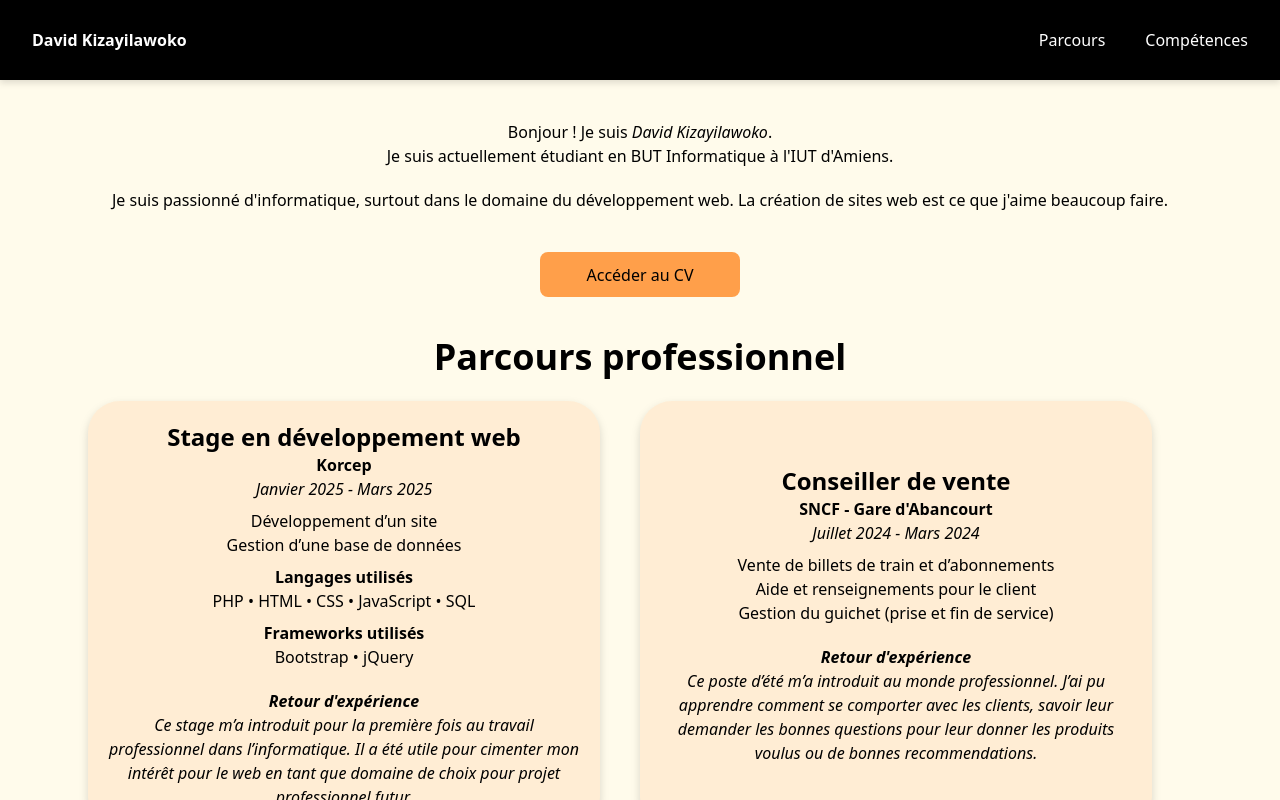
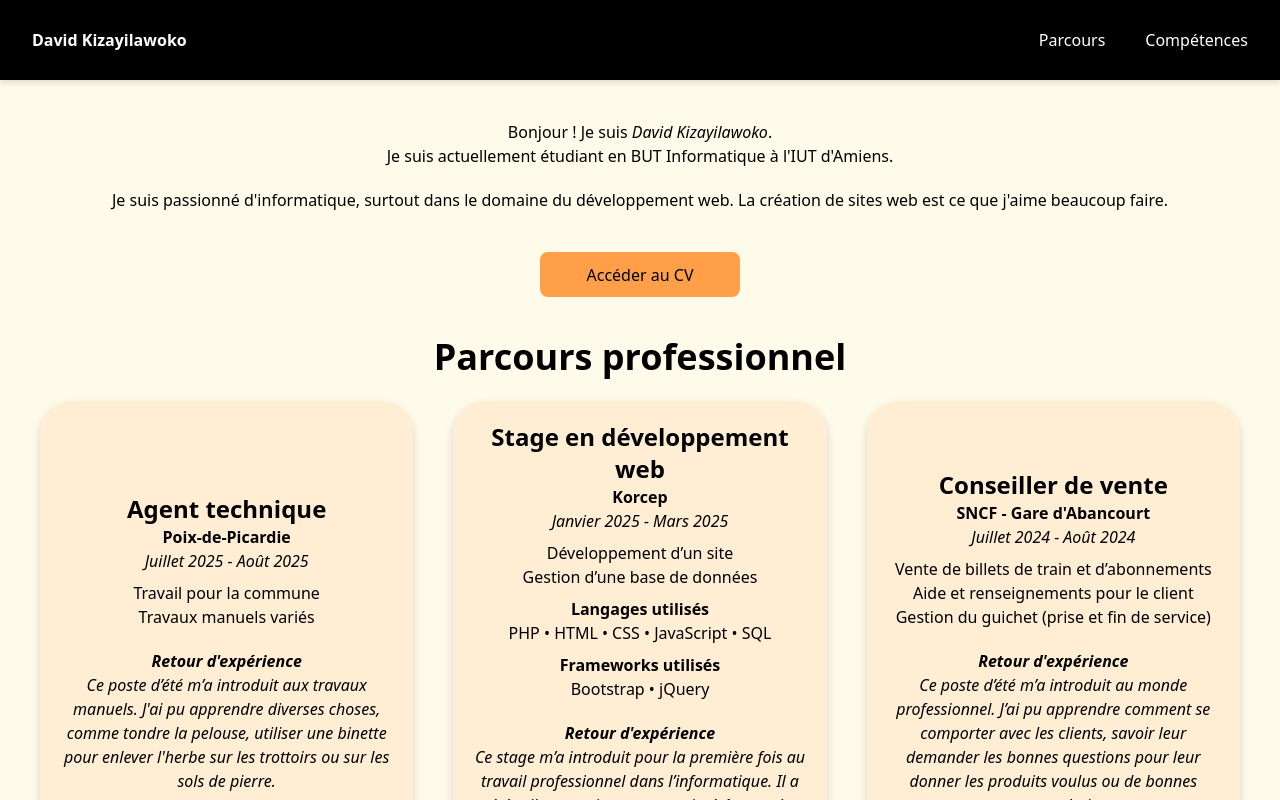
Before and after one commit to Davidkizajr/portfolio, a React (Vite) app: page / in a window 1280 px wide. Shown: the top 800 px of the page. Built offline with nearby package versions, Linux system fonts and the light colour scheme.

Commit message:
Dernier poste mis

```diff
--- a/src/App.tsx
+++ b/src/App.tsx
@@ -87,6 +87,28 @@ function App() {
             Parcours professionnel
           </h2>
           <div className="flex flex-col md:flex-row justify-center items-center md:items-stretch">
+            <div className="my-6 bg-orange-100 drop-shadow-lg rounded-4xl p-5 md:me-10 md:ms-10 md:w-2/5 w-4/5 flex flex-col justify-center">
+              <h3 className="font-semibold text-2xl">Agent technique</h3>
+              <b>
+                <p>Poix-de-Picardie</p>
+              </b>
+              <em>
+                <p>Juillet 2025 - Août 2025</p>
+              </em>
+              <p className="mt-2">Travail pour la commune</p>
+              <p>Travaux manuels variés</p>
+              <em>
+                <b>
+                  <p className="mt-5">Retour d'expérience</p>
+                </b>
+                <p>
+                  Ce poste d’été m’a introduit aux travaux manuels. J'ai pu
+                  apprendre diverses choses, comme tondre la pelouse, utiliser
+                  une binette pour enlever l'herbe sur les trottoirs ou sur les
+                  sols de pierre.
+                </p>
+              </em>
+            </div>
             <div className="my-6 bg-orange-100 drop-shadow-lg rounded-4xl p-5 md:me-10 md:w-2/5 w-4/5">
               <h3 className="font-semibold text-2xl">
                 Stage en développement web
@@ -125,7 +147,7 @@ function App() {
                 <p>SNCF - Gare d'Abancourt</p>
               </b>
               <em>
-                <p>Juillet 2024 - Mars 2024</p>
+                <p>Juillet 2024 - Août 2024</p>
               </em>
               <p className="mt-2">Vente de billets de train et d’abonnements</p>
               <p>Aide et renseignements pour le client</p>
```
